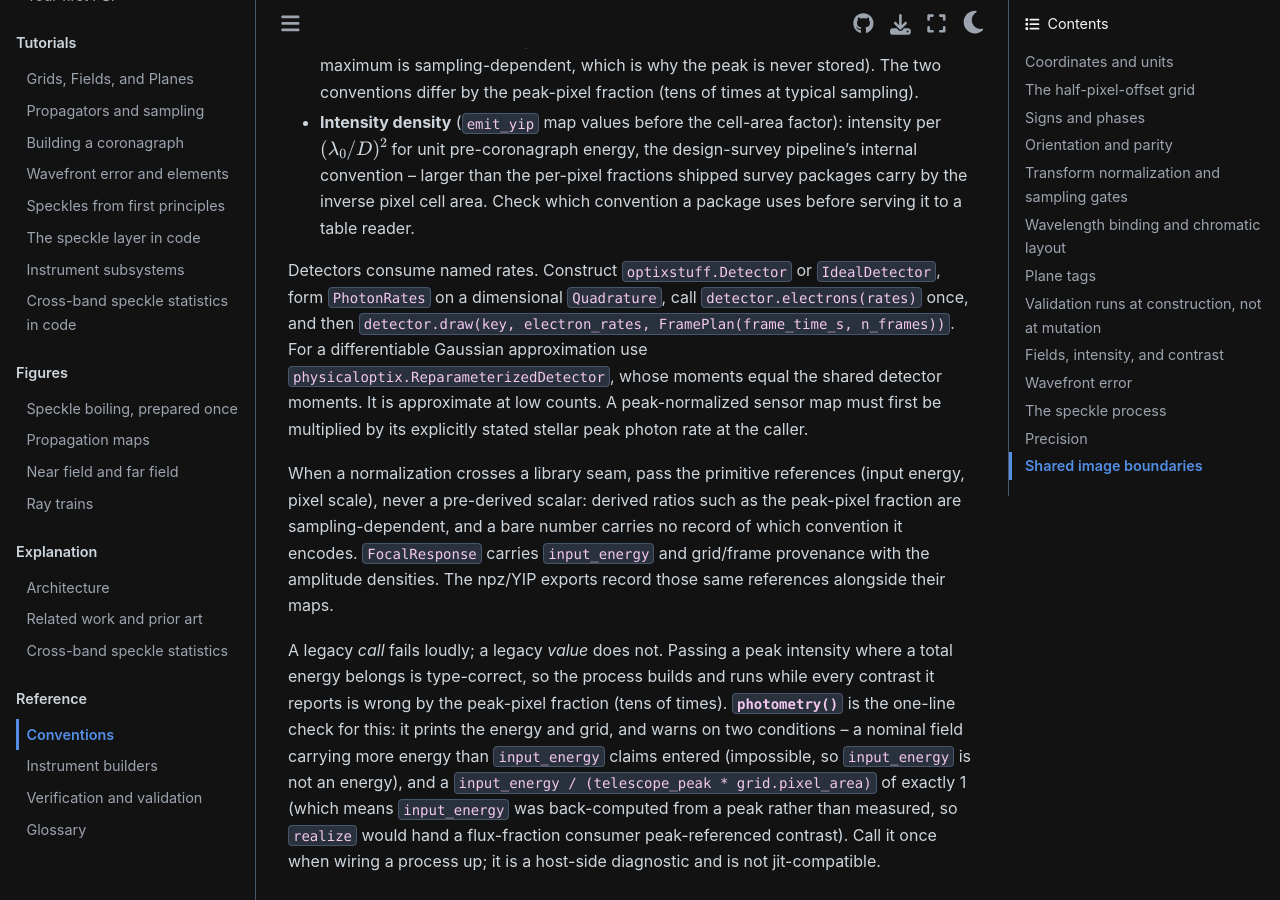
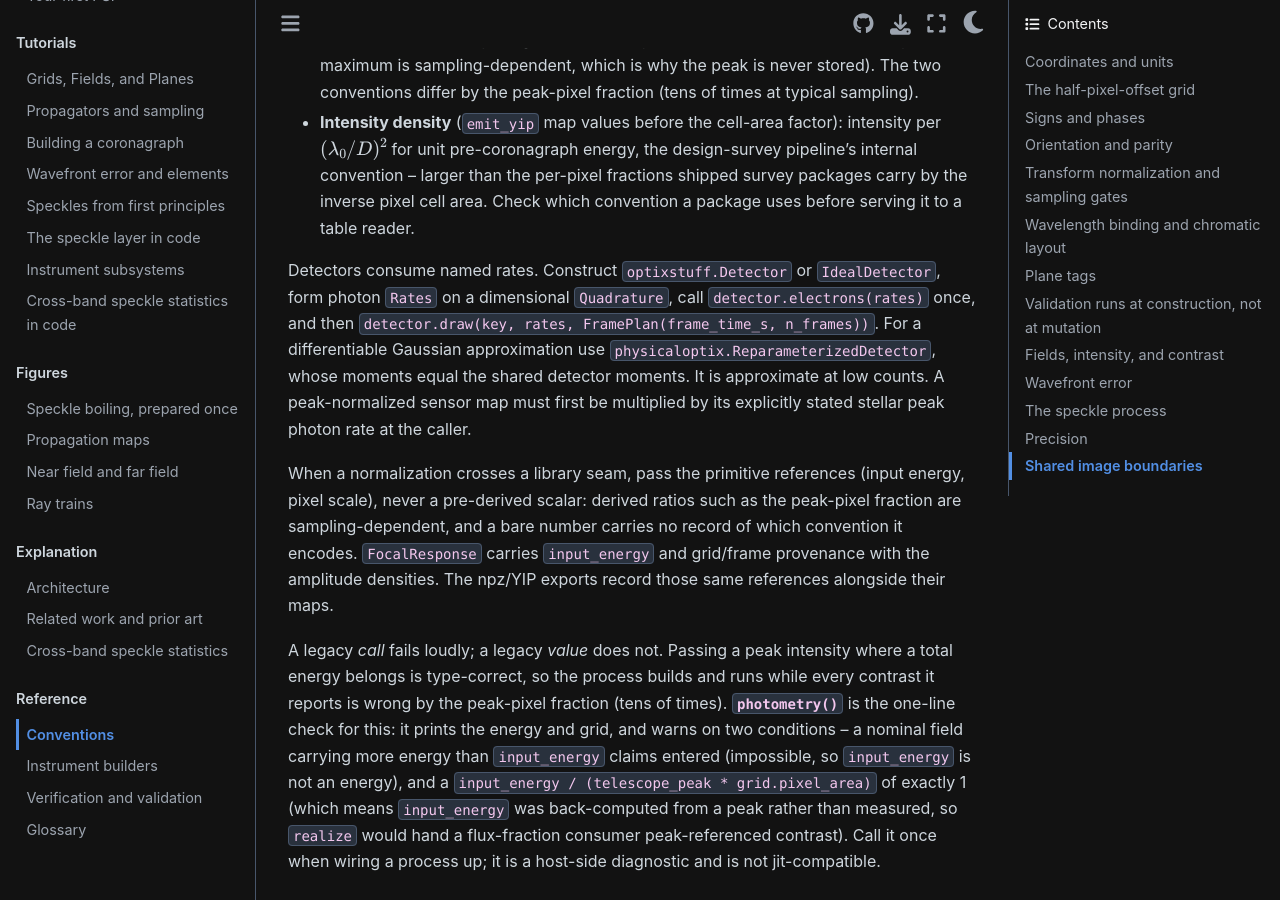
Before and after one commit to CoreySpohn/physicaloptix, a Sphinx documentation site: the page built from docs/conventions.md, in a window 1280 px wide and 900 px high, scrolled down 5563 px. Built offline with Sphinx 7.4.7 and the Sphinx Book theme 1.1.4, drawn with Linux system fonts in a browser that asks for light colours; pages that are not in the unit, such as notebooks, are missing from menus.

Commit message:
refactor!: use the single Rates type

```diff
--- a/docs/conventions.md
+++ b/docs/conventions.md
@@ -246,9 +246,9 @@ coexist in the stack and must not be mixed:
   Check which convention a package uses before serving it to a table reader.
 
 Detectors consume named rates. Construct `optixstuff.Detector` or
-`IdealDetector`, form `PhotonRates` on a dimensional `Quadrature`, call
+`IdealDetector`, form photon `Rates` on a dimensional `Quadrature`, call
 `detector.electrons(rates)` once, and then `detector.draw(key,
-electron_rates, FramePlan(frame_time_s, n_frames))`. For a differentiable
+rates, FramePlan(frame_time_s, n_frames))`. For a differentiable
 Gaussian approximation use `physicaloptix.ReparameterizedDetector`, whose
 moments equal the shared detector moments. It is approximate at low counts.
 A peak-normalized sensor map must first be multiplied by its explicitly
```
Also changed, not shown: docs/examples/07_Instrument_Subsystems.ipynb, 2 other files.
